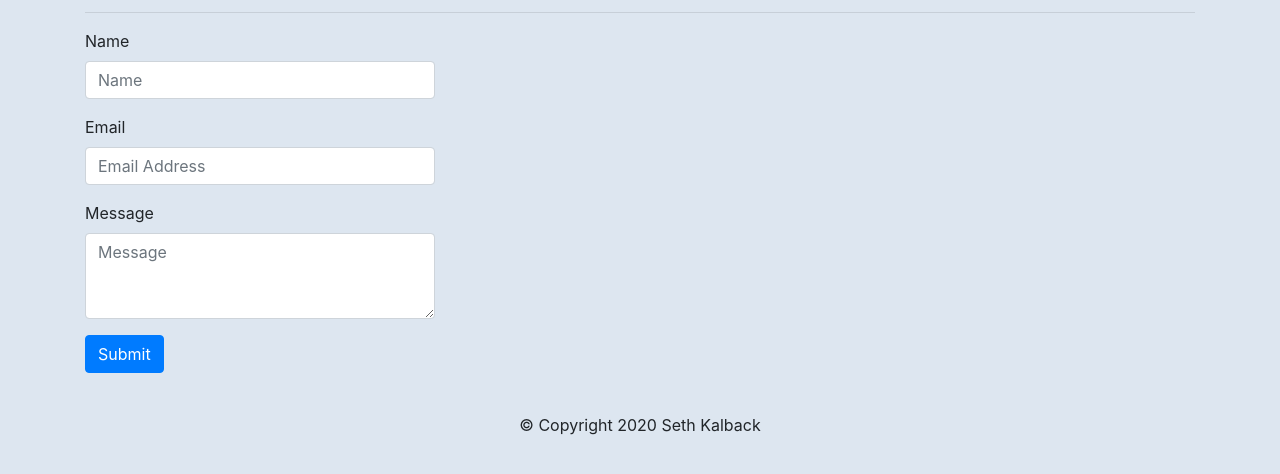
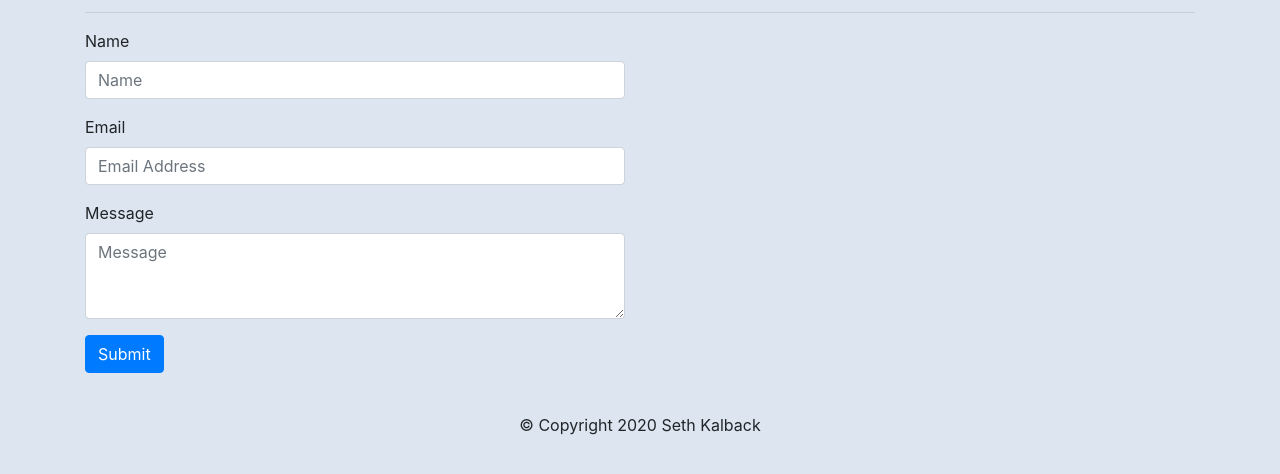
Before and after one commit to skalback/Personal-Portfolio, a plain HTML site: page contact.html in a window 1280 px wide. Shown: the part 142-616 px from the top of the page. Drawn offline with nearby package versions, Linux system fonts and the light colour scheme.

Commit message:
Updates to Contact Form

```diff
--- a/assets/css/style.css
+++ b/assets/css/style.css
@@ -31,3 +31,8 @@ figure {
     width: 50%;
     margin:auto;
 }
+
+.form {
+    width: 50%;
+    margin:auto;
+}
--- a/contact.html
+++ b/contact.html
@@ -46,7 +46,7 @@
                     <section>
                         <!--Name-->
                         <div class="row">
-                        <div class="col-4 form-group">
+                        <div class="col-6 form-group">
                             <label for="contactName">Name</label>
                             <br>
                             <input type="text" class="form-control" id="contactName" placeholder="Name">
@@ -55,7 +55,7 @@
 
                         <div class="row">
                             <!--Email-->
-                            <div class="col-4 form-group">
+                            <div class="col-6 form-group">
                                 <label for="contactEmail">Email</label>
                                 <br>
                                 <input type="email" class="form-control" id="contactEmail" placeholder="Email Address">
@@ -63,7 +63,7 @@
                         </div>
                         <div class="row">
                             <!--Message-->
-                            <div class="col-4 form-group">
+                            <div class="col-6 form-group">
                                 <label for="contactMessage">Message</label>
                                 <br>
                                 <textarea class="form-control" id="contactMessage" rows="3" placeholder="Message"></textarea>
```
